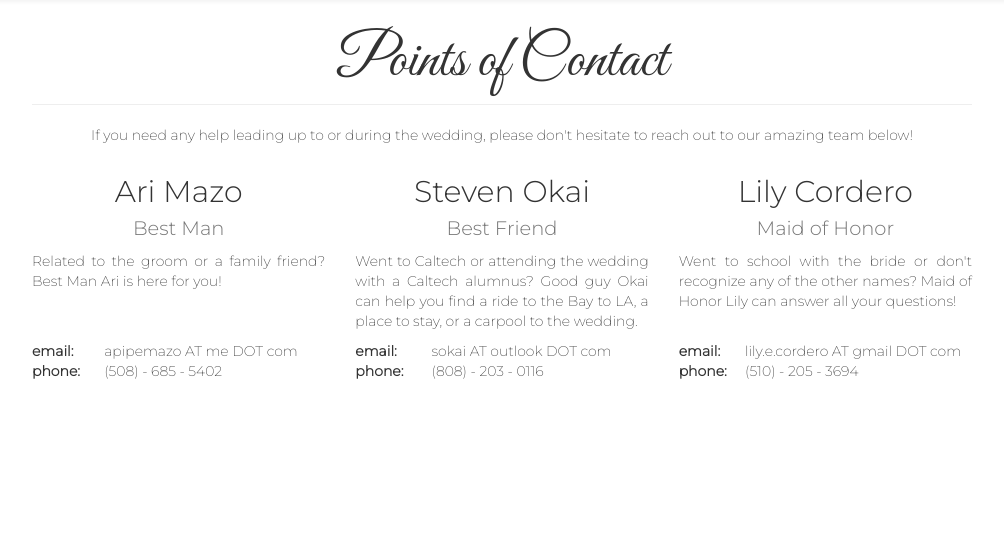
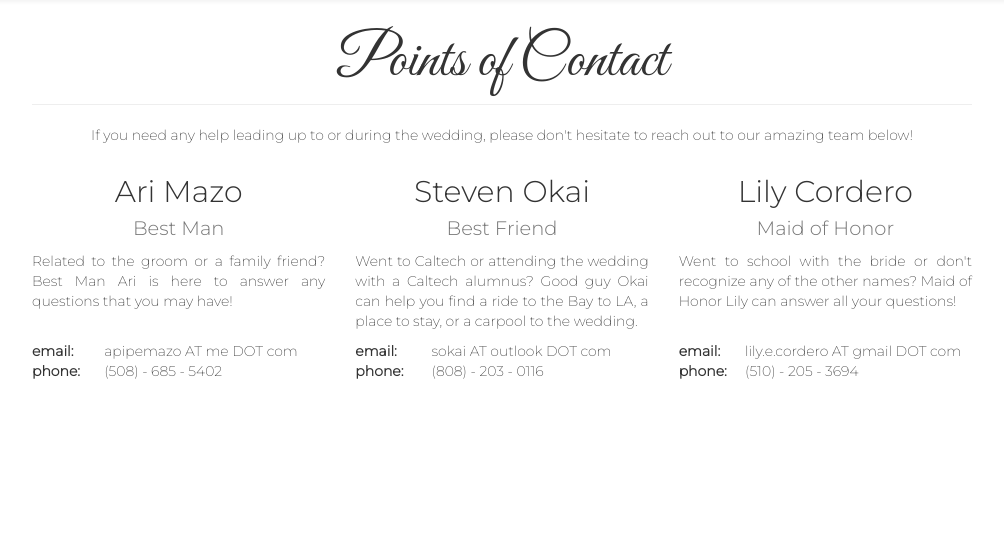
Before and after one commit to dpipemazo/wedsite, a Django app: page /contact in a window 1280 px wide. Shown: the part 51-602 px from the top of the page, without its empty margins (138-1142 px from the left). Run offline with Django 3.2, Linux system fonts and the light colour scheme; some libraries are stand-ins or nearby versions; some web fonts are replaced.

Commit message:
Contact: Add enough text to Ari to make it center properly
When it doesn't have enough text to fill the whole column
properly the centering doesn't work right.

```diff
--- a/wedding/templates/wedding/pages/contact.html
+++ b/wedding/templates/wedding/pages/contact.html
@@ -18,7 +18,8 @@ Contact
         <small class="text-muted">Best Man</small>
       </h2>
       <p>
-        Related to the groom or a family friend? Best Man Ari is here for you!
+        Related to the groom or a family friend? Best Man Ari is here
+        to answer any questions that you may have!
       </p>
       <div class="contact-fill"></div>
       <table>
```
